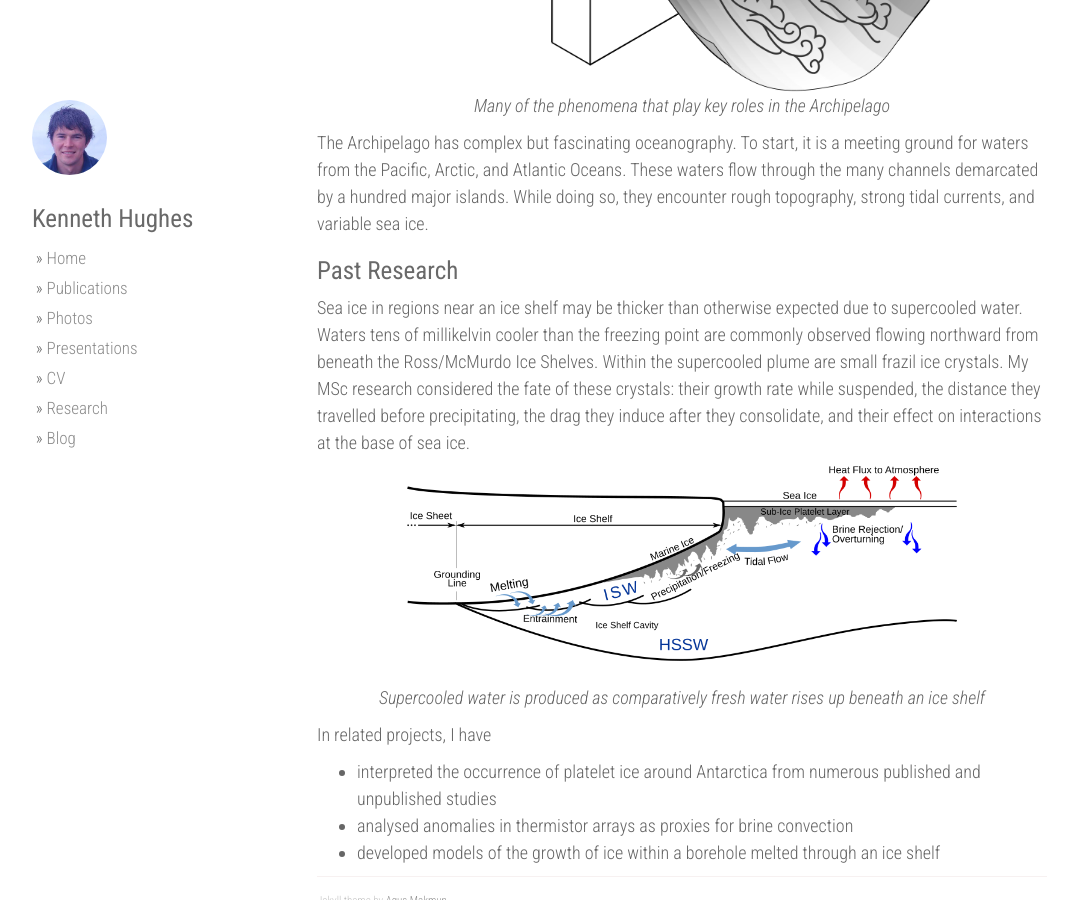
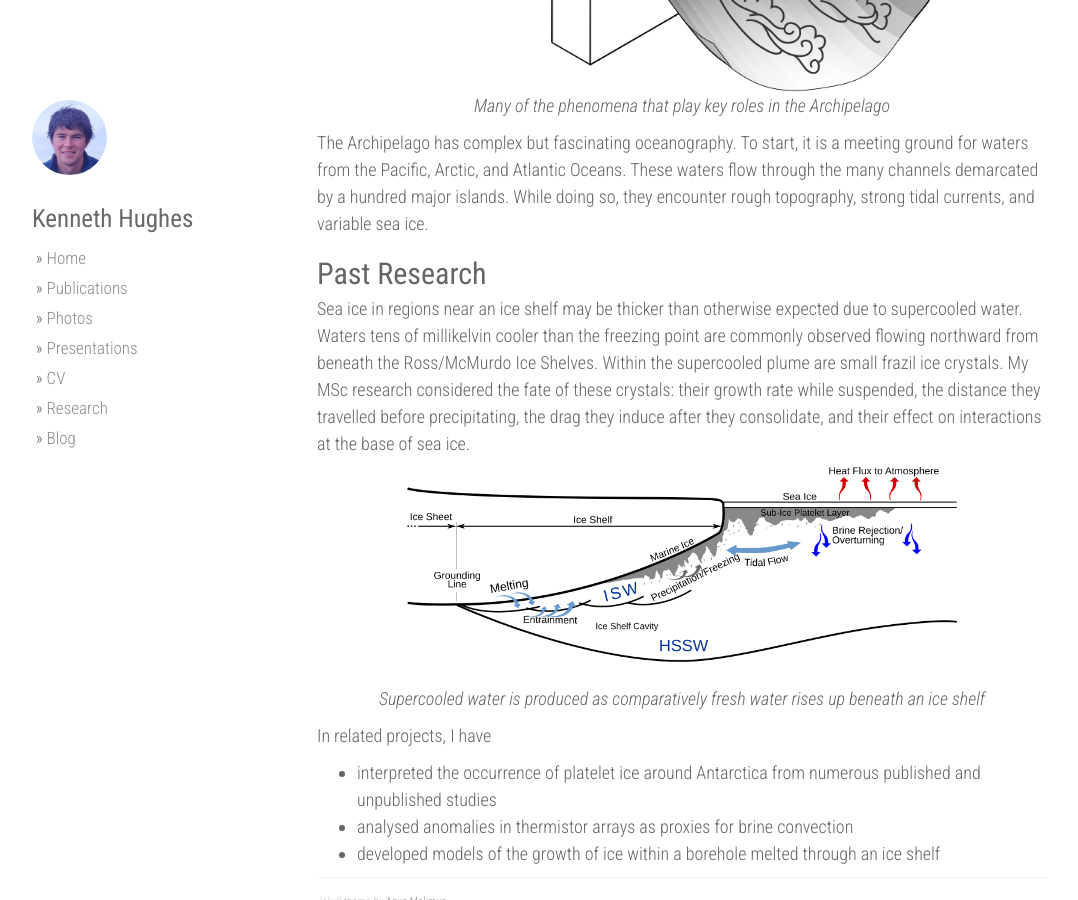
Before and after one commit to hugke729/hugke729.github.io, a Jekyll site: the page built from research/index.md, in a window 1280 px wide and 900 px high, scrolled down 655 px. Shown: the whole window, without its empty margins (53-1131 px from the left). Built offline with Jekyll 4.4.1, drawn with Linux system fonts in a browser that asks for light colours; nearby versions of some CDN libraries.

Commit message:
Make titles same

```diff
--- a/research/index.md
+++ b/research/index.md
@@ -13,7 +13,7 @@ Large-scale volume and freshwater fluxes through the Canadian Arctic Archipelago
 
 The Archipelago has complex but fascinating oceanography. To start, it is a meeting ground for waters from the Pacific, Arctic, and Atlantic Oceans. These waters flow through the many channels demarcated by a hundred major islands. While doing so, they encounter rough topography, strong tidal currents, and variable sea ice.
 
-# Past Research
+## Past Research
 
 Sea ice in regions near an ice shelf may be thicker than otherwise expected due to supercooled water. Waters tens of millikelvin cooler than the freezing point are commonly observed flowing northward from beneath the Ross/McMurdo Ice Shelves. Within the supercooled plume are small frazil ice crystals. My MSc research considered the fate of these crystals: their growth rate while suspended, the distance they travelled before precipitating, the drag they induce after they consolidate, and their effect on interactions at the base of sea ice.
 
```
